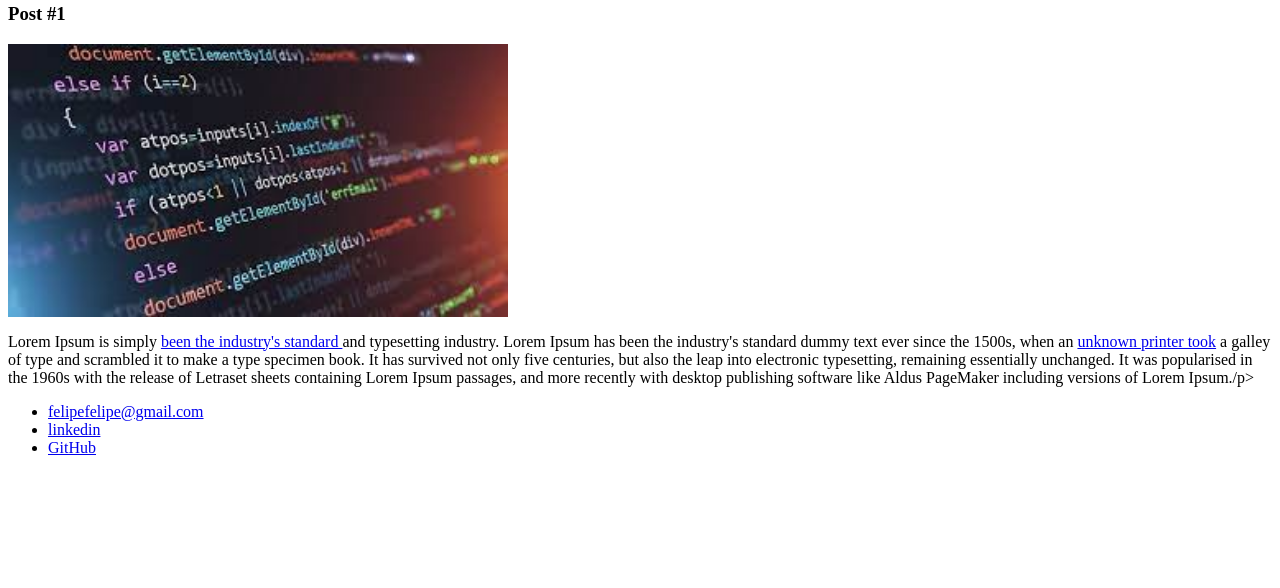
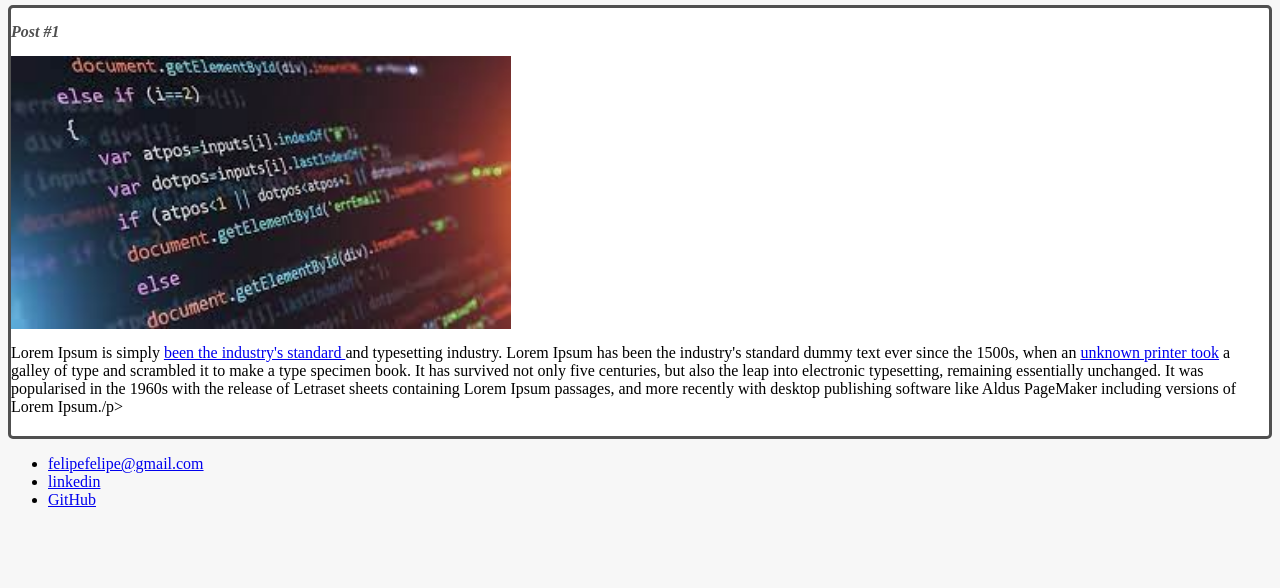
Before and after one commit to felipedefaveri/Html-CSS3-bootCamp-Philips, a plain HTML site: page index.html in a window 1280 px wide. Shown: the part 212-800 px from the top of the page. Drawn offline with Linux system fonts and the light colour scheme.

Commit message:
criação do arquivo style.css e estilização do texto e imagens

```diff
--- a/index.html
+++ b/index.html
@@ -1,33 +1,33 @@
 <!DOCTYPE <!DOCTYPE html>
 <html lang="en">
+
 <head>
     <title>Felipe Morglan</title>
     <meta charset="UTF-8">
     <meta name="viewport" content="width=device-width, initial-scale=1">
-        <link href="css/style.css" rel="stylesheet">
+    <link href="style.css" rel="stylesheet">
+
 </head>
+
 <body>
-        <header><img src="pp.jpg" width="80" height="80" alt="Foto perfil Felipe"/>  <h1>Felipe Morglan</h1></header>
+    <header><img src="pp.jpg" width="80" height="80" alt="Foto perfil Felipe" class="photo" />
+        <h1 id="title">Felipe Morglan</h1>
+    </header>
     <section>
         <header>
-                <h2>Posts
+            <h2 class="subtitle">Posts
             </h2>
         </header>
     </section>
-        <article>
-            <header><h3>
+    <article class="post">
+        <header>
+            <h3 class="post_title">
                 Post #1
             </h3>
-            <img src="programação.jpg" width="500" alt="foto ilustrando codigo de desenvolvimento de programa"/>
+            <img src="programação.jpg" width="500" alt="foto ilustrando codigo de desenvolvimento de programa" class="post_image" />
         </header>
-            <p>Lorem Ipsum is simply <a href="https://github.com/" target="_blank">been the industry's standard </a> and typesetting industry.
-                 Lorem Ipsum has been the industry's standard dummy text ever since the 1500s,
-                  when an <a href="mailto:felipefelipe@gmail.com">unknown printer took</a> a galley of type and scrambled it to make a
-                   type specimen book. It has survived not only five centuries, but also
-                   the leap into electronic typesetting, remaining essentially unchanged.
-                   It was popularised in the 1960s with the release of Letraset sheets containing
-                    Lorem Ipsum passages, and more recently with desktop publishing software
-                    like Aldus PageMaker including versions of Lorem Ipsum./p>
+        <p class="post_content"> Lorem Ipsum is simply <a href="https://github.com/" target="_blank">been the industry's standard </a> and typesetting industry. Lorem Ipsum has been the industry's standard dummy text ever since the 1500s, when an <a href="mailto:felipefelipe@gmail.com">unknown printer took</a>            a galley of type and scrambled it to make a type specimen book. It has survived not only five centuries, but also the leap into electronic typesetting, remaining essentially unchanged. It was popularised in the 1960s with the release of Letraset
+            sheets containing Lorem Ipsum passages, and more recently with desktop publishing software like Aldus PageMaker including versions of Lorem Ipsum./p>
     </article>
     <footer>
         <ul>
@@ -37,4 +37,5 @@
         </ul>
     </footer>
 </body>
+
 </html>
--- /dev/null
+++ b/style.css
@@ -0,0 +1,39 @@
+body {
+    background: #f7f7f7;
+}
+
+#title,
+.subtitle,
+.post_title {
+    color: #505050;
+}
+
+.post_title {
+    font-size: 16px;
+    font-style: italic;
+    margin: 0;
+    margin-bottom: 15px;
+}
+
+.post {
+    background-color: white;
+    padding: 15px 10px 5px 0px;
+    border: 3px solid #505050;
+    margin-bottom: 15px;
+    border-radius: 5px;
+}
+
+.post_content {
+    margin: 0;
+    margin-bottom: 15px;
+}
+
+.post_image {
+    margin: 0;
+    margin-bottom: 15px;
+}
+
+.photo {
+    border-radius: 50%;
+    border: 1px solid #505050;
+}
```
Lines whose indentation alone changed are shown as unchanged.
